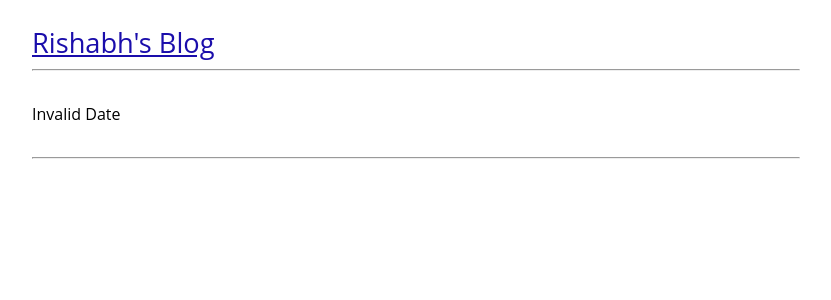
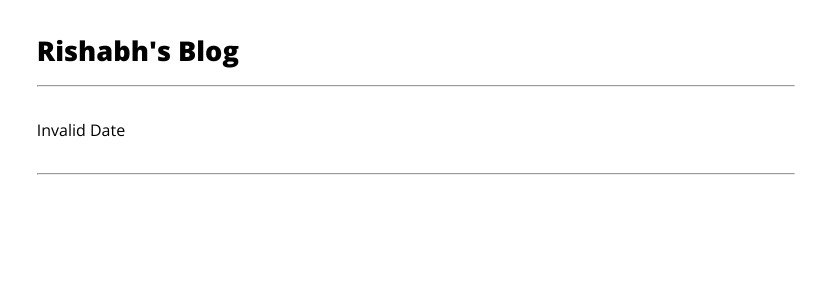
Before and after one commit to zeerorg/blog-site, a Next.js app: page /Components/DisplayPost in a window 1280 px wide. Shown: the top 300 px of the page, without its empty margins (224-1055 px from the left). Built offline with nearby package versions, Linux system fonts and the light colour scheme.

Commit message:
Fixes css part 2

```diff
--- a/src/pages/Components/DisplayPost.tsx
+++ b/src/pages/Components/DisplayPost.tsx
@@ -46,11 +46,11 @@ const DisplayPost = function(props: any) {
       <div className="flex-container">
         <div className="flex-big-item" />
         <div className="flex-main">
-            <p className="font-size-med margin-up-med margin-down-min">
-            <a href="/">
+          <Link href="/" className="no-link-style">
+            <h2 className="font-size-med margin-up-med margin-down-min">
               Rishabh's Blog
-            </a>
-            </p>
+            </h2>
+          </Link>
           <div className="DisplayPost">
             <div className="flex-container">
               <div className="flex-main">
--- a/src/pages/_document.tsx
+++ b/src/pages/_document.tsx
@@ -3,7 +3,9 @@ import { Html, Head, Main, NextScript } from 'next/document'
 export default function Document() {
   return (
     <Html lang="en">
-      <Head />
+      <Head>
+      <link href="https://fonts.googleapis.com/css?family=Open+Sans:400,800" rel="stylesheet" />
+      </Head>
       <body>
         <Main />
         <NextScript />
--- a/src/styles/globals.css
+++ b/src/styles/globals.css
@@ -36,12 +36,6 @@
   --callout-border-rgb: 172, 175, 176;
   --card-rgb: 180, 185, 188;
   --card-border-rgb: 131, 134, 135;
-}
-
-* {
-  box-sizing: border-box;
-  padding: 0;
-  margin: 0;
 }
 
 html,
```
